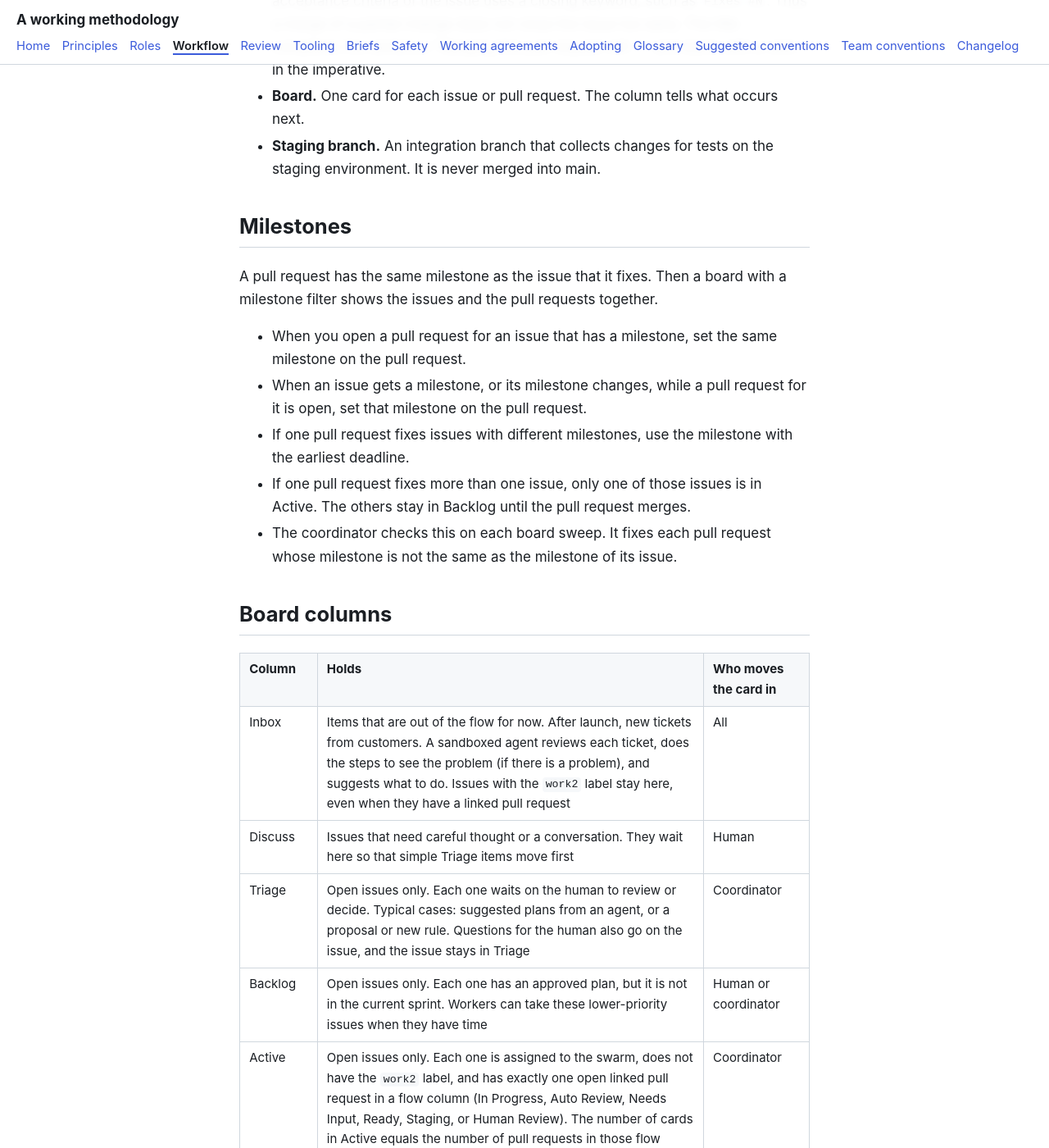
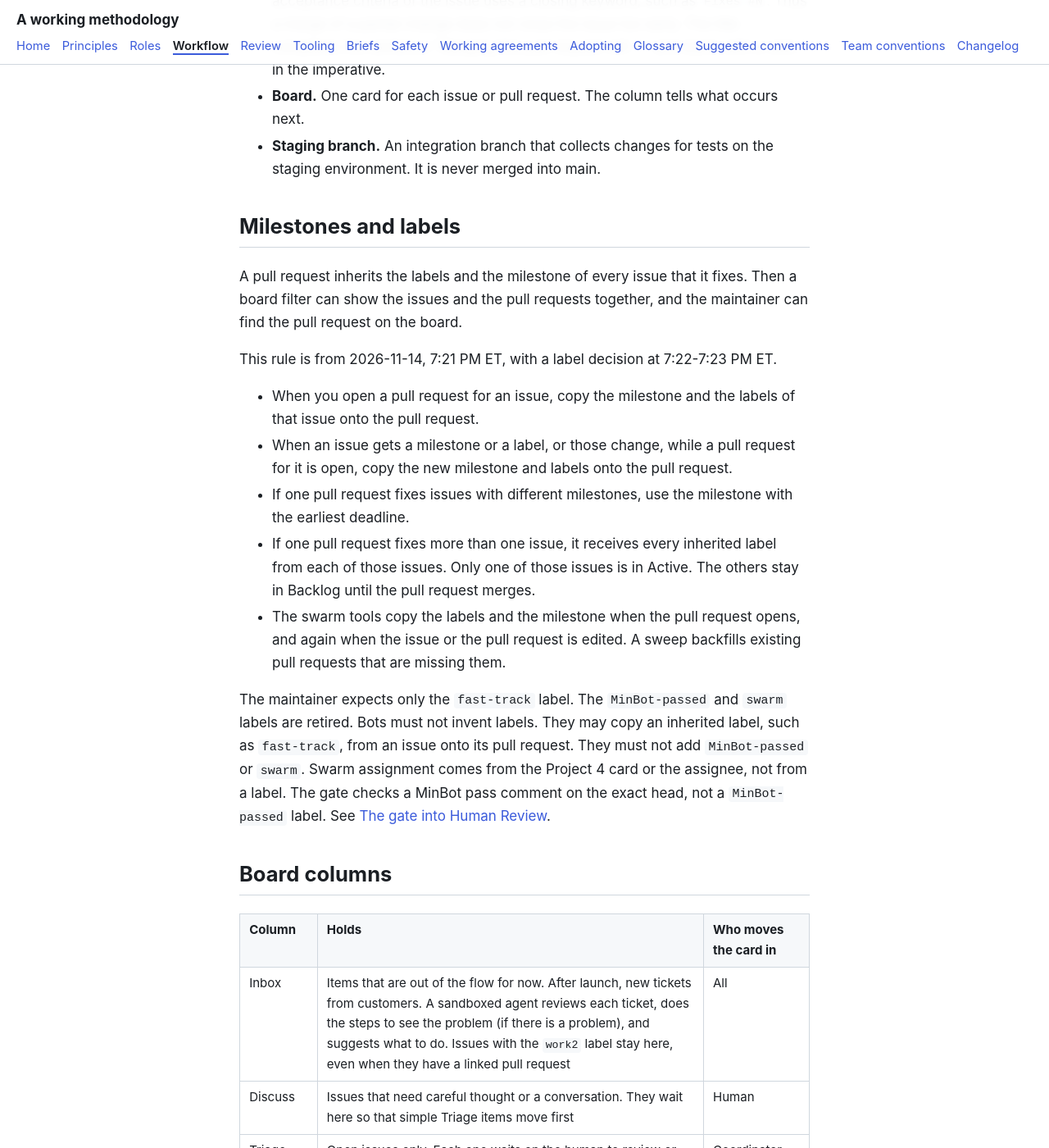
Before and after one commit to tangentcode/methodology, a Jekyll site: the page built from workflow.md, in a window 1280 px wide and 1400 px high, scrolled down 677 px. Shown: the whole window at 82% size. Built offline with Jekyll 4.4.1, drawn with Linux system fonts in a browser that asks for light colours; our own code applies the rules of GitHub Pages for plain Markdown files; some of the changed text lies outside the part shown.

Commit message:
Inherit issue labels and milestones; retire MinBot-passed and swarm

```diff
--- a/workflow.md
+++ b/workflow.md
@@ -8,15 +8,19 @@
 - **Board.** One card for each issue or pull request. The column tells what occurs next.
 - **Staging branch.** An integration branch that collects changes for tests on the staging environment. It is never merged into main.
 
-## Milestones
+## Milestones and labels
 
-A pull request has the same milestone as the issue that it fixes. Then a board with a milestone filter shows the issues and the pull requests together.
+A pull request inherits the labels and the milestone of every issue that it fixes. Then a board filter can show the issues and the pull requests together, and the maintainer can find the pull request on the board.
 
-- When you open a pull request for an issue that has a milestone, set the same milestone on the pull request.
-- When an issue gets a milestone, or its milestone changes, while a pull request for it is open, set that milestone on the pull request.
+This rule is from 2026-11-14, 7:21 PM ET, with a label decision at 7:22-7:23 PM ET.
+
+- When you open a pull request for an issue, copy the milestone and the labels of that issue onto the pull request.
+- When an issue gets a milestone or a label, or those change, while a pull request for it is open, copy the new milestone and labels onto the pull request.
 - If one pull request fixes issues with different milestones, use the milestone with the earliest deadline.
-- If one pull request fixes more than one issue, only one of those issues is in Active. The others stay in Backlog until the pull request merges.
-- The coordinator checks this on each board sweep. It fixes each pull request whose milestone is not the same as the milestone of its issue.
+- If one pull request fixes more than one issue, it receives every inherited label from each of those issues. Only one of those issues is in Active. The others stay in Backlog until the pull request merges.
+- The swarm tools copy the labels and the milestone when the pull request opens, and again when the issue or the pull request is edited. A sweep backfills existing pull requests that are missing them.
+
+The maintainer expects only the `fast-track` label. The `MinBot-passed` and `swarm` labels are retired. Bots must not invent labels. They may copy an inherited label, such as `fast-track`, from an issue onto its pull request. They must not add `MinBot-passed` or `swarm`. Swarm assignment comes from the Project 4 card or the assignee, not from a label. The gate checks a MinBot pass comment on the exact head, not a `MinBot-passed` label. See [The gate into Human Review](review.md#the-gate-into-human-review).
 
 ## Board columns
 
@@ -63,7 +67,7 @@ Issues and pull requests use different columns. Issues go in Inbox, Discuss, Tri
 
 The human approves an issue in a Triage comment, or by a move of the issue to Active or to Backlog. A move to Active, with no comment, is sufficient approval to start the worker. A move to Backlog approves the plan, but does not start the worker yet.
 
-When the coordinator starts a worker, the worker pushes a first commit on its branch. Then the coordinator assigns the issue to the swarm and opens a draft pull request from that branch, with a closing link such as `Fixes`. Then the issue card stays in Active, or moves to Active, and the worker continues. After the pull request is open, the issue is never in Active without that link. A "Part of" mention is not a closing link.
+When the coordinator starts a worker, the worker pushes a first commit on its branch. Then the coordinator assigns the issue on the Project 4 card or as the assignee, and opens a draft pull request from that branch, with a closing link such as `Fixes`. It copies the labels and the milestone of the issue onto the pull request. It does not add a `swarm` label. Then the issue card stays in Active, or moves to Active, and the worker continues. After the pull request is open, the issue is never in Active without that link. A "Part of" mention is not a closing link.
 
 
 If the issue has open questions when the human moves it to Active, the worker takes the default or recommended answer and builds it. It does not ask the human again for those questions. It states which default it took in the pull request body. The card does not go to Needs Input for those questions.
@@ -125,7 +129,7 @@ Parked items stay parked until the human says otherwise. Product choices belong
 
 1. An issue goes into Triage. The owner bot writes options. The human decides in a comment, or by a move of the issue to Active or to Backlog.
 2. The owner bot writes a brief, or it first asks questions on the issue in Triage. If the human moved the issue to Active, the coordinator starts a worker even when questions are still open. In that case the worker takes the default or recommended answer. The worker makes a branch from main, pushes a first commit, and stops.
-3. The coordinator opens a draft pull request from that branch against main, with a closing link. It assigns the issue to the swarm and moves the issue card to Active, or keeps it there. The pull request card moves to In Progress. After the pull request is open, the issue is never in Active without a link. If the worker took a default answer, the pull request body states which default it took. Then the worker pushes code with tests to the pull request.
+3. The coordinator opens a draft pull request from that branch against main, with a closing link. It assigns the issue on the Project 4 card or as the assignee, copies the labels and the milestone of the issue onto the pull request, and moves the issue card to Active, or keeps it there. The pull request card moves to In Progress. After the pull request is open, the issue is never in Active without a link. If the worker took a default answer, the pull request body states which default it took. Then the worker pushes code with tests to the pull request.
 4. The coordinator does its pre-review check (see [review.md](review.md)).
 5. The coordinator marks the pull request ready, moves the card to Auto Review, and requests an automated review.
 6. For each P1 or P2 finding, the coordinator changes the pull request to a draft, moves the card to In Progress, and sends the finding to the worker with the root-cause rule. The worker fixes the finding and pushes. The coordinator examines the fix, resolves the thread, and goes back to step 5.
```
Also changed, not shown: adopting.md (+6 -5 lines), glossary.md (+1 -1 lines), review.md (+3 -2 lines), tooling.md (+1 -1 lines).
